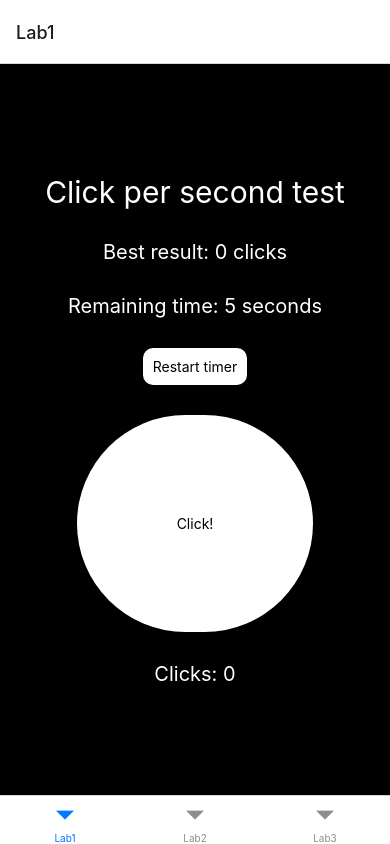
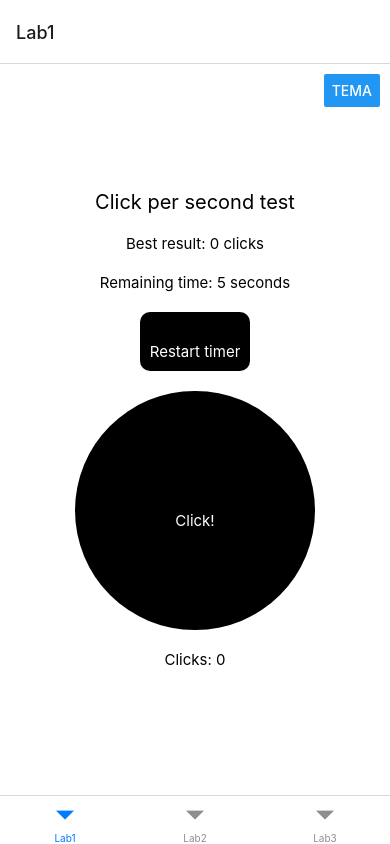
Before and after one commit to oVaiNik/mobile-develop, a React Native app in the folder sutakovNikitaBlankTemplate/: screen /Lab1 in a window 390 px wide. Built offline with nearby package versions, Linux system fonts and the light colour scheme.

Commit message:
lab4 completed

```diff
--- /dev/null
+++ b/sutakovNikitaBlankTemplate/components/ThemedSafeAreaView.js
@@ -0,0 +1,31 @@
+import React from "react";
+import { SafeAreaView, View, Button, StyleSheet } from "react-native";
+import useTheme from "../hooks/useTheme";
+
+const ThemedSafeAreaView = ({ children }) => {
+  const { toggleTheme, backgroundColor } = useTheme();
+
+  return (
+    <SafeAreaView style={[styles.container, { backgroundColor }]}>
+      <View style={styles.buttonContainer}>
+        <Button title="Тема" onPress={toggleTheme} />
+      </View>
+      {children}
+    </SafeAreaView>
+  );
+};
+
+const styles = StyleSheet.create({
+  container: {
+    flex: 1,
+    alignItems: "center",
+    justifyContent: "center",
+  },
+  buttonContainer: {
+    position: "absolute",
+    top: 10,
+    right: 10,
+  },
+});
+
+export default ThemedSafeAreaView;
--- /dev/null
+++ b/sutakovNikitaBlankTemplate/hooks/useTheme.js
@@ -0,0 +1,13 @@
+import useThemeStore from "../store/themeStore";
+
+const useTheme = () => {
+  const isDarkTheme = useThemeStore((state) => state.isDarkTheme);
+  const toggleTheme = useThemeStore((state) => state.toggleTheme);
+
+  const backgroundColor = isDarkTheme ? "#333333" : "#ffffff";
+  const textColor = isDarkTheme ? "#ffffff" : "#000000";
+
+  return { toggleTheme, backgroundColor, textColor };
+};
+
+export default useTheme;
--- a/sutakovNikitaBlankTemplate/package.json
+++ b/sutakovNikitaBlankTemplate/package.json
@@ -16,7 +16,8 @@
     "expo": "~51.0.28",
     "expo-status-bar": "~1.12.1",
     "react": "18.2.0",
-    "react-native": "0.74.5"
+    "react-native": "0.74.5",
+    "zustand": "^5.0.1"
   },
   "devDependencies": {
     "@babel/core": "^7.20.0"
--- a/sutakovNikitaBlankTemplate/screens/lab1.js
+++ b/sutakovNikitaBlankTemplate/screens/lab1.js
@@ -1,10 +1,13 @@
-import { SafeAreaView, Text, TouchableOpacity } from "react-native";
+import { Text, TouchableOpacity, StyleSheet } from "react-native";
 import { useEffect, useState } from "react";
+import ThemedSafeAreaView from "../components/ThemedSafeAreaView";
+import useTheme from "../hooks/useTheme";
 
 const Lab1 = () => {
   const [clicks, setClicks] = useState(0);
   const [seconds, setSeconds] = useState(5);
   const [result, setResult] = useState(0);
+  const { backgroundColor, textColor } = useTheme();
 
   useEffect(() => {
     const timer = setInterval(() => {
@@ -24,56 +27,23 @@ const Lab1 = () => {
   }
 
   return (
-    <SafeAreaView
-      style={{
-        flex: 1,
-        backgroundColor: "#000000",
-        alignItems: "center",
-        justifyContent: "center",
-      }}
-    >
-      <Text
-        style={{
-          color: "white",
-          fontSize: 30,
-        }}
-      >
+    <ThemedSafeAreaView>
+      <Text style={[styles.title, { color: textColor }]}>
         Click per second test
       </Text>
-      <Text
-        style={{
-          color: "white",
-          marginTop: 30,
-          fontSize: 20,
-        }}
-      >
+      <Text style={[styles.text, { color: textColor }]}>
         Best result: {result} clicks
       </Text>
-      <Text
-        style={{
-          color: "white",
-          marginTop: 30,
-          fontSize: 20,
-        }}
-      >
+      <Text style={[styles.text, { color: textColor }]}>
         Remaining time: {seconds} seconds
       </Text>
       <TouchableOpacity
         onPress={() => {
           setSeconds(5);
         }}
-        style={{
-          backgroundColor: "white",
-          padding: 10,
-          borderRadius: 10,
-          marginTop: 30,
-        }}
+        style={[styles.button, { backgroundColor: textColor }]}
       >
-        <Text
-          style={{
-            color: "black",
-          }}
-        >
+        <Text style={[styles.text, { color: backgroundColor }]}>
           Restart timer
         </Text>
       </TouchableOpacity>
@@ -81,32 +51,33 @@ const Lab1 = () => {
         onPress={() => {
           setClicks(clicks + 1);
         }}
-        style={{
-          backgroundColor: "white",
-          padding: 100,
-          borderRadius: 120,
-          marginTop: 30,
-        }}
+        style={[styles.clickButton, { backgroundColor: textColor }]}
       >
-        <Text
-          style={{
-            color: "black",
-          }}
-        >
-          Click!
-        </Text>
+        <Text style={[styles.text, { color: backgroundColor }]}>Click!</Text>
       </TouchableOpacity>
-      <Text
-        style={{
-          color: "white",
-          marginTop: 30,
-          fontSize: 20,
-        }}
-      >
-        Clicks: {clicks}
-      </Text>
-    </SafeAreaView>
+      <Text style={[styles.text, { color: textColor }]}>Clicks: {clicks}</Text>
+    </ThemedSafeAreaView>
   );
 };
 
+const styles = StyleSheet.create({
+  title: {
+    fontSize: 20,
+  },
+  text: {
+    fontSize: 15,
+    marginTop: 20,
+  },
+  button: {
+    padding: 10,
+    borderRadius: 10,
+    marginTop: 20,
+  },
+  clickButton: {
+    padding: 100,
+    borderRadius: 120,
+    marginTop: 20,
+  },
+});
+
 export default Lab1;
--- a/sutakovNikitaBlankTemplate/screens/lab2.js
+++ b/sutakovNikitaBlankTemplate/screens/lab2.js
@@ -1,11 +1,14 @@
-import { SafeAreaView, Text, TextInput } from "react-native";
+import { Text, TextInput, StyleSheet } from "react-native";
 import { useState, useEffect } from "react";
 import axios from "axios";
+import ThemedSafeAreaView from "../components/ThemedSafeAreaView";
+import useTheme from "../hooks/useTheme";
 
 const Lab2 = () => {
   const [city, setCity] = useState("");
   const [weatherData, setWeatherData] = useState({});
   const [textMessage, setTextMessage] = useState("");
+  const { backgroundColor, textColor } = useTheme();
 
   const getWeatherData = () => {
     const url = `https://api.openweathermap.org/data/2.5/weather?q=${city}&lang=ru&appid=fb55c434b593d7e53d17f9a7911897f4`;
@@ -38,47 +41,40 @@ const Lab2 = () => {
   }, [weatherData]);
 
   return (
-    <SafeAreaView
-      style={{
-        flex: 1,
-        alignItems: "center",
-        justifyContent: "center",
-      }}
-    >
-      <Text
-        style={{
-          fontSize: 30,
-        }}
-      >
-        Погода
-      </Text>
-      <Text
-        style={{
-          marginTop: 30,
-          fontSize: 20,
-        }}
-      >
+    <ThemedSafeAreaView>
+      <Text style={[styles.title, { color: textColor }]}>Погода</Text>
+      <Text style={[styles.text, { color: textColor }]}>
         Введите название вашего города:
       </Text>
       <TextInput
-        style={{
-          height: 40,
-          borderWidth: 1,
-          marginTop: 20,
-        }}
+        style={[styles.input, { color: textColor, borderColor: textColor }]}
         value={city}
         onChangeText={setCity}
       />
-      <Text
-        style={{
-          marginTop: 30,
-          fontSize: 20,
-        }}
-      >
-        {textMessage}
-      </Text>
-    </SafeAreaView>
+      <Text style={[styles.message, { color: textColor }]}>{textMessage}</Text>
+    </ThemedSafeAreaView>
   );
 };
 
+const styles = StyleSheet.create({
+  title: {
+    fontSize: 30,
+  },
+  text: {
+    fontSize: 20,
+    marginTop: 30,
+  },
+  input: {
+    height: 40,
+    borderWidth: 1,
+    marginTop: 20,
+    width: "80%",
+  },
+  message: {
+    marginTop: 30,
+    fontSize: 18,
+    textAlign: "center",
+  },
+});
+
 export default Lab2;
--- a/sutakovNikitaBlankTemplate/screens/lab3.js
+++ b/sutakovNikitaBlankTemplate/screens/lab3.js
@@ -1,22 +1,16 @@
-import {
-  SafeAreaView,
-  Text,
-  TextInput,
-  FlatList,
-  View,
-  Button,
-  StyleSheet,
-} from "react-native";
+import { Text, TextInput, FlatList, View, StyleSheet } from "react-native";
 import { Picker } from "@react-native-picker/picker";
 import { useEffect, useState, useMemo } from "react";
 import axios from "axios";
+import ThemedSafeAreaView from "../components/ThemedSafeAreaView";
+import useTheme from "../hooks/useTheme";
 
 const Lab3 = () => {
   const [items, setItems] = useState([]);
   const [minPrice, setMinPrice] = useState("0");
   const [maxPrice, setMaxPrice] = useState("Infinity");
   const [sortOrder, setSortOrder] = useState("asc");
-  const [isDarkTheme, setIsDarkTheme] = useState(false);
+  const { backgroundColor, textColor } = useTheme();
 
   const getFakeStoreData = () => {
     const url = "https://fakestoreapi.com/products";
@@ -43,38 +37,28 @@ const Lab3 = () => {
     return filteredItems;
   }, [items, minPrice, maxPrice, sortOrder]);
 
-  const toggleTheme = () => {
-    setIsDarkTheme(!isDarkTheme);
-  };
-
-  const containerStyle = isDarkTheme
-    ? styles.darkContainer
-    : styles.lightContainer;
-  const textStyle = isDarkTheme ? styles.darkText : styles.lightText;
-
   return (
-    <SafeAreaView style={containerStyle}>
-      <Text style={textStyle}>Список товаров</Text>
-      <Button title="Переключить тему" onPress={toggleTheme} />
+    <ThemedSafeAreaView>
+      <Text style={[styles.title, { color: textColor }]}>Список товаров</Text>
       <TextInput
         placeholder="Минимальная цена"
         value={minPrice}
         onChangeText={setMinPrice}
         keyboardType="numeric"
-        style={[textStyle, { height: 40, borderWidth: 1 }]}
+        style={[styles.input, { color: textColor, borderColor: textColor }]}
       />
       <TextInput
         placeholder="Максимальная цена"
         value={maxPrice}
         onChangeText={setMaxPrice}
         keyboardType="numeric"
-        style={[textStyle, { height: 40, borderWidth: 1 }]}
+        style={[styles.input, { color: textColor, borderColor: textColor }]}
       />
-      <Text style={textStyle}>Сортировка по цене:</Text>
+      <Text style={{ color: textColor }}>Сортировка по цене:</Text>
       <Picker
-        style={[textStyle, { height: 40, width: 150 }]}
         selectedValue={sortOrder}
         onValueChange={(sortValue) => setSortOrder(sortValue)}
+        style={[styles.picker, { color: textColor }]}
       >
         <Picker.Item label="По возрастанию" value="asc" />
         <Picker.Item label="По убыванию" value="desc" />
@@ -84,42 +68,51 @@ const Lab3 = () => {
         keyExtractor={(item) => item.id.toString()}
         renderItem={({ item }) => {
           return (
-            <View style={containerStyle}>
-              <Text style={[textStyle, { fontWeight: "bold" }]}>
+            <View style={[styles.item, { backgroundColor: backgroundColor }]}>
+              <Text
+                style={[
+                  styles.itemText,
+                  { color: textColor, fontWeight: "bold" },
+                ]}
+              >
                 {item.title}
               </Text>
-              <Text style={textStyle}>Цена: ${item.price}</Text>
-              <Text style={textStyle}>Rating: ${item.rating?.rate}</Text>
+              <Text style={[styles.itemText, { color: textColor }]}>
+                Цена: ${item.price}
+              </Text>
+              <Text style={[styles.itemText, { color: textColor }]}>
+                Rating: ${item.rating?.rate}
+              </Text>
             </View>
           );
         }}
       />
-    </SafeAreaView>
+    </ThemedSafeAreaView>
   );
 };
 
 const styles = StyleSheet.create({
-  lightContainer: {
-    flex: 1,
-    alignItems: "center",
-    justifyContent: "center",
-    backgroundColor: "#ffffff",
+  title: {
+    fontSize: 18,
+    marginBottom: 10,
   },
-  darkContainer: {
-    flex: 1,
-    alignItems: "center",
-    justifyContent: "center",
-    backgroundColor: "#333333",
+  input: {
+    height: 40,
+    borderWidth: 1,
+    marginBottom: 10,
+    padding: 8,
   },
-  lightText: {
-    color: "#000000",
-    marginTop: 15,
-    fontSize: 15,
+  picker: {
+    height: 40,
+    width: 150,
   },
-  darkText: {
-    color: "#ffffff",
-    marginTop: 15,
-    fontSize: 15,
+  item: {
+    padding: 10,
+    marginVertical: 5,
+    borderRadius: 5,
+  },
+  itemText: {
+    fontSize: 14,
   },
 });
 
--- /dev/null
+++ b/sutakovNikitaBlankTemplate/store/themeStore.js
@@ -0,0 +1,8 @@
+import { create } from "zustand";
+
+const useThemeStore = create((set) => ({
+  isDarkTheme: false,
+  toggleTheme: () => set((state) => ({ isDarkTheme: !state.isDarkTheme })),
+}));
+
+export default useThemeStore;
```
Also changed, not shown: 1 other file (tests, documents, lock files or other folders).
